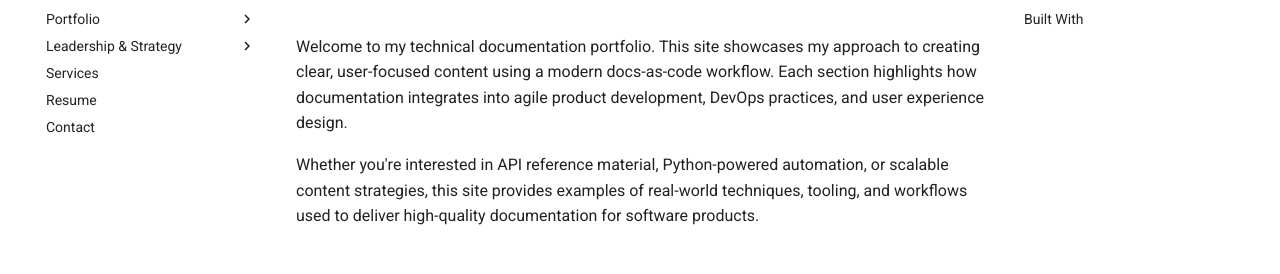
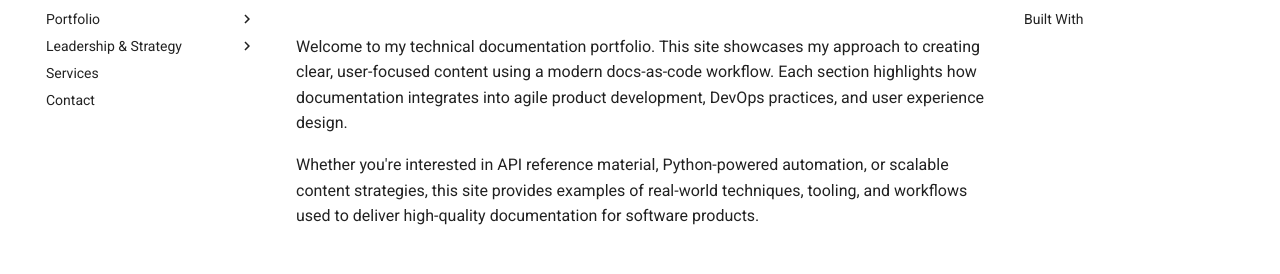
Before and after one commit to ryanabrego/MkDocs, an MkDocs documentation site: the page built from docs/index.md, in a window 1280 px wide. Shown: the part 146-420 px from the top of the page. Built offline with MkDocs 1.6.1 and Material for MkDocs 9.7.7, drawn with Linux system fonts in a browser that asks for light colours; comment, search, counter and statistics services are not loaded.

Commit message:
Update mkdocs.yml

```diff
--- a/mkdocs.yml
+++ b/mkdocs.yml
@@ -18,7 +18,6 @@ nav:
       - Agile and DevOps: leadership/agile.md
       - Content Strategy: leadership/strategy.md
   - Services: services.md
-  - Resume: resume.md
   - Contact: contact.md
 
 
```
